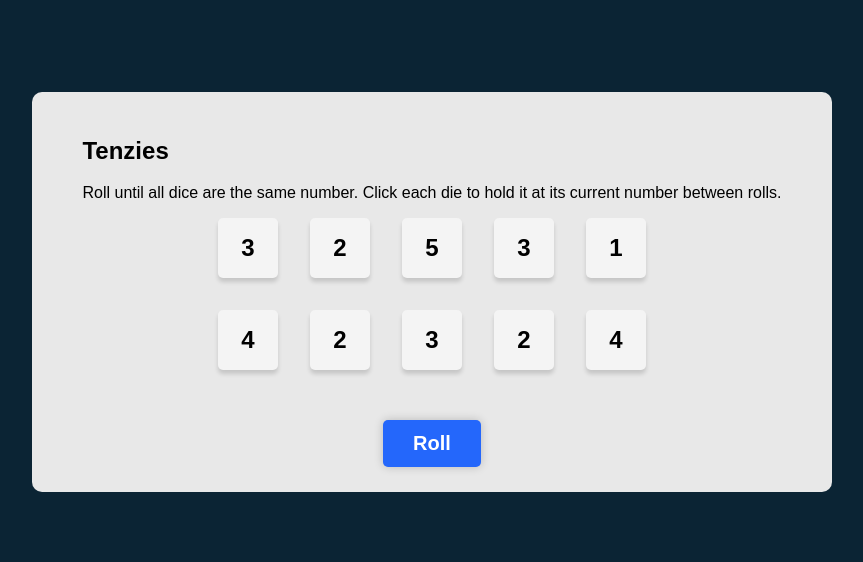
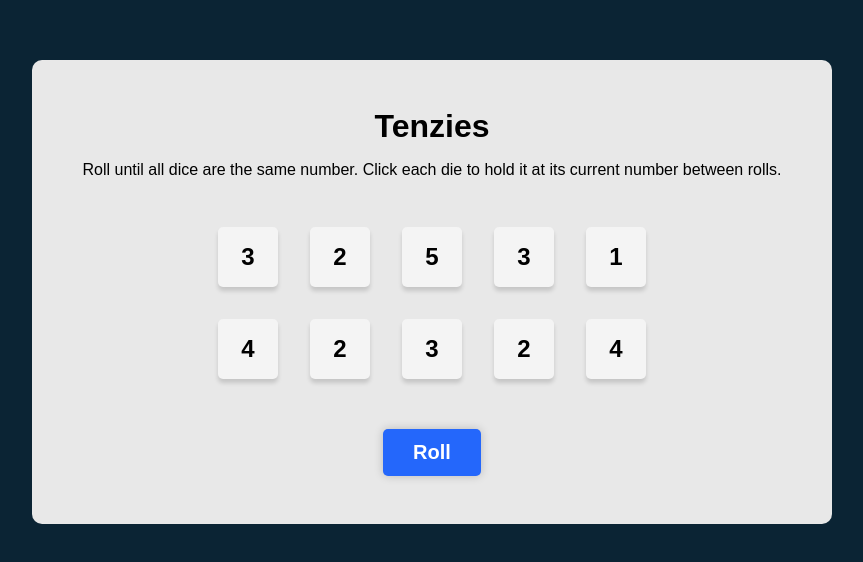
Before and after one commit to dannychung30/tenzies, a React (Vite) app: page / in a window 1280 px wide. Shown: the part 108-670 px from the top of the page, without its empty margins (208-1071 px from the left). Built offline with nearby package versions, Linux system fonts and the light colour scheme.

Commit message:
Styled game intro text

```diff
--- a/index.css
+++ b/index.css
@@ -14,6 +14,15 @@ body {
     width: 100%;
 }
 
+h1 {
+    font-size: 2em;
+    margin: 0 0 0.5em 0;
+}
+
+p {
+    margin: 0 0 1em 0;
+}
+
 main {
     background-color: #0B2434;
     height: 100vh;
@@ -27,18 +36,23 @@ button {
     font-family: inherit;
 }
 
+.game-intro {
+    padding: 0 0 2em 0;
+    text-align: center;
+}
+
 .game {
     background-color: #e8e8e8;
     width: 100%;
-    height: 100%;
+    /* height: 100%; */
     max-width: 800px;
-    max-height: 400px;
+    /* max-height: 400px; */
     border-radius: 10px;
     display: flex;
     flex-direction: column;
     justify-content: center;
     align-items: center;
-    padding: 1em;
+    padding: 3em;
 }
 
 .dice {
```
